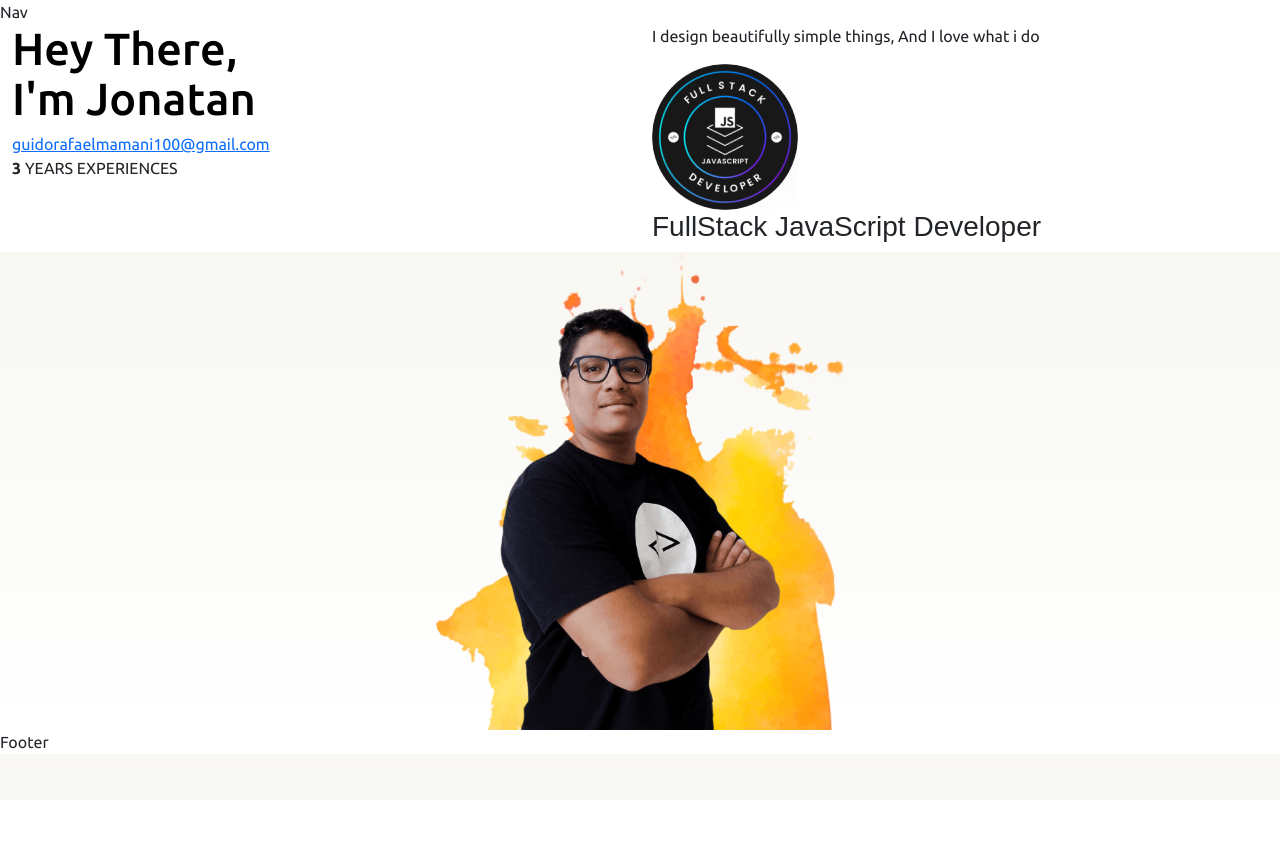
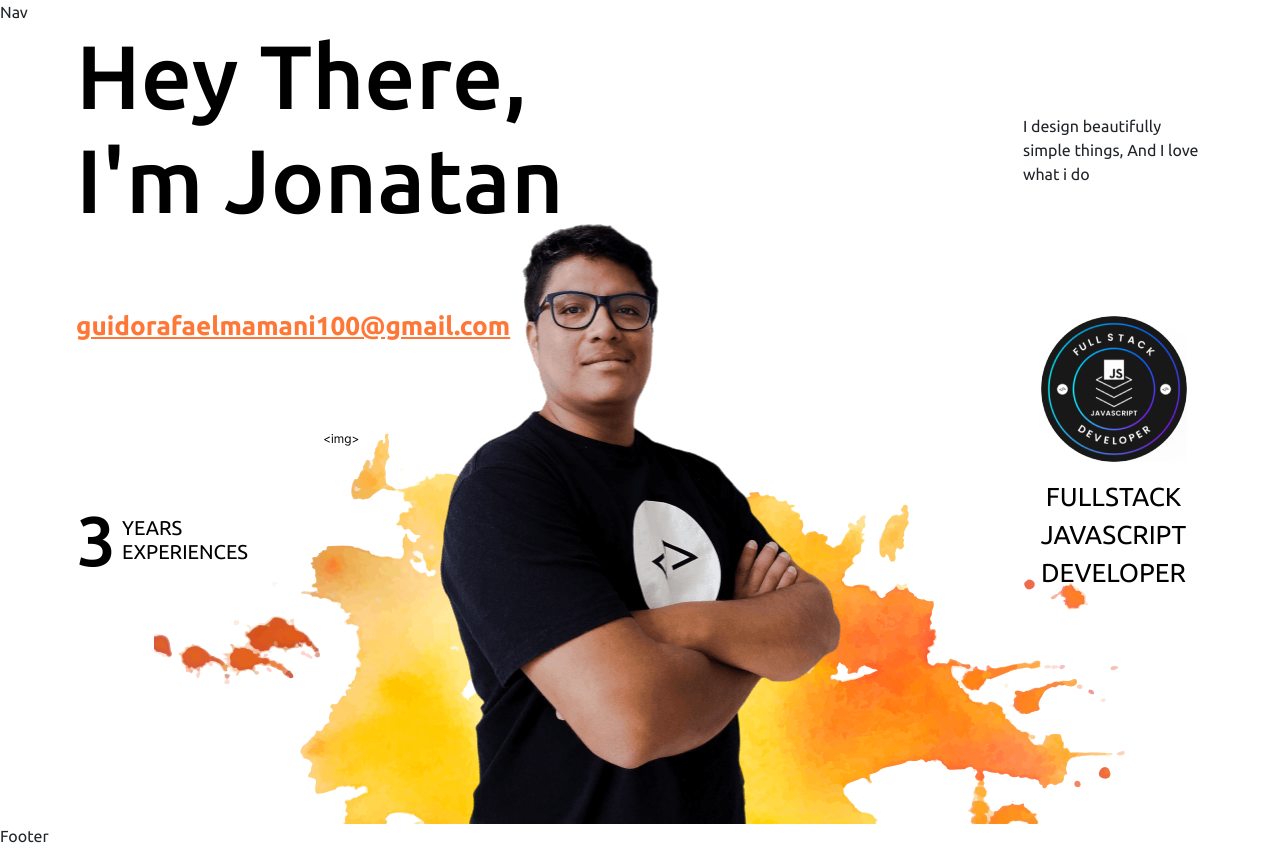
Before and after one commit to GuidoRM/landing-portfolio, a Next.js app: page / in a window 1280 px wide. Before the commit the page ends 800 px from the top, so only its background shows below. Built offline with nearby package versions, Linux system fonts and the light colour scheme.

Commit message:
feat: hero section design for desktop

```diff
--- a/components/Home/Hero.jsx
+++ b/components/Home/Hero.jsx
@@ -7,9 +7,11 @@ const Hero = () => {
   return (
     <section className='container-fluid hero'>
 
-      <div className='row'>
+      <div className='row hero__cols'>
 
-        <section className='col-lg-6'>
+        <section className='col-lg-6 row hero__cols-left'>
+
+          <div>
             <h1 className='hero__title'>
               Hey There,<br />
               I&apos;m Jonatan
@@ -25,31 +27,32 @@ const Hero = () => {
 
             <p className='hero__experiencies'>
               <strong>3 </strong>
-            YEARS EXPERIENCES
+              YEARS <br /> EXPERIENCES
             </p>
 
             <p className='hero__subtitle d-md-none'>I design beautifully simple things, And I love what i do</p>
 
+          </div>
 
         </section>
 
-        <section className='col-lg-6 hero__badge d-none d-md-block'>
+        <section className='col-lg-6 hero__badge row hero__cols-right d-none d-md-flex'>
 
             <p>I design beautifully simple things, And I love what i do</p>
 
-          <section>
+            <section className='hero__cols-right-badge'>
               <Image src={Badge} alt='Badged Full Stack Developer' />
-            <h3>FullStack JavaScript Developer</h3>
+              <h3>FULLSTACK <br /> JAVASCRIPT <br /> DEVELOPER</h3>
             </section>
 
         </section>
 
-        <section className='hero__images container-fluid text-center'>
-          <Image src={Programador} alt='Imagen personal' className='hero__images-photo'/>
+      </div>
+
+      <section className='hero__images container-fluid'>
+        <Image src={Programador} alt='Imagen personal' className='hero__images-photo' />
         <Image src={Badge} alt='Badged Full Stack Developer' className='d-md-none hero__images-badge' />
       </section>
-
-      </div>
 
     </section>
   )
--- a/pages/_app.js
+++ b/pages/_app.js
@@ -1,4 +1,3 @@
-import "@/styles/globals.css";
 import 'bootstrap/dist/css/bootstrap.css';
 import '@/styles/app.scss'
 
--- a/styles/abstract/_base.scss
+++ b/styles/abstract/_base.scss
@@ -1,5 +1,9 @@
 body {
     font-family: $font-primary;
+    width: 100%;
+    max-width: 1440px;
+    overflow: hidden;
+    margin: auto;
 }
 
 h1,h2,h3,h4,h5,h5 {
--- /dev/null
+++ b/styles/abstract/_mixins.scss
@@ -0,0 +1,5 @@
+@mixin responsive($size) {
+    @media only screen and (min-width:$size) {
+        @content;
+    }
+}
--- a/styles/abstract/_variables.scss
+++ b/styles/abstract/_variables.scss
@@ -5,3 +5,12 @@ $color-primary: #f2f2f2;
 
 $gray-100: #dedede;
 $gray-200: #a2a2a2;
+
+
+//Breakpoints sizes
+$xs: 0px;
+$sm: 576px;
+$md: 768px;
+$lg: 992px;
+$xl: 1200px;
+$xxl: 1400px;
--- a/styles/app.scss
+++ b/styles/app.scss
@@ -1,6 +1,8 @@
 // abstract
 @import './abstract/variables';
 @import './abstract/base';
+@import './abstract/mixins';
+
 //components
 
 // Utilities
--- a/styles/globals.css
+++ /dev/null
@@ -1,3 +0,0 @@
-html{
-  background: linear-gradient(180deg, #F8F7F2 0%, rgba(248, 247, 241, 0) 100%);
-}
--- a/styles/pages/home/_hero.scss
+++ b/styles/pages/home/_hero.scss
@@ -1,5 +1,75 @@
 .hero {
     position: relative;
+    height: 100vh;
+    max-height: 800px;
+    max-width: 100%;
+
+    @include responsive($md) {
+        max-width: 90%;
+    }
+
+    &__cols {
+        @include responsive($md) {
+            position: absolute;
+            height: 100%;
+            width: 100%;
+            z-index: 1;
+            display: flex;
+            justify-content: space-between;
+
+            &-left {
+                display: flex;
+                align-items: flex-start;
+
+                div {
+                    display: flex;
+                    max-width: 550px;
+                    flex-direction: column;
+                    justify-content: flex-end;
+
+                }
+            }
+
+            &-right {
+                display: flex;
+                flex-direction: column;
+                align-items: center;
+                width: fit-content;
+
+                p {
+
+                    max-width: 205px;
+                    margin-bottom: 130px;
+                    margin-top: 90px;
+                }
+
+                &-badge {
+                    display: flex;
+                    flex-direction: column;
+                    align-items: center;
+                    justify-content: center;
+                    gap: 1rem;
+
+
+
+                    h3 {
+                        color: #000;
+                        text-align: center;
+                        font-family: Ubuntu;
+                        font-size: 26px;
+                        font-style: normal;
+                        font-weight: 400;
+                        line-height: 38px;
+                        /* 146.154% */
+                        text-transform: uppercase;
+                    }
+                }
+
+            }
+        }
+
+
+    }
 
     &__title {
         color: #000;
@@ -8,6 +78,57 @@
         font-style: normal;
         font-weight: 500;
         line-height: 50px;
+
+
+        @include responsive($md) {
+            color: #000;
+            font-family: Ubuntu;
+            font-size: 90px;
+            font-style: normal;
+            font-weight: 500;
+            line-height: normal;
+            margin-bottom: 75px;
+        }
+    }
+
+    &__email {
+        @include responsive($md) {
+            color: #FF7736;
+            font-family: Ubuntu;
+            font-size: 26px;
+            font-style: normal;
+            font-weight: 700;
+            line-height: 38px;
+            /* 146.154% */
+            text-decoration-line: underline;
+            text-transform: lowercase;
+            margin-bottom: 155px;
+        }
+    }
+
+    &__experiencies {
+        @include responsive($md) {
+            display: flex;
+            align-items: center;
+            gap: 1rem;
+            color: #000;
+            font-family: Ubuntu;
+            font-size: 20px;
+            font-style: normal;
+            font-weight: 400;
+            line-height: normal;
+            text-transform: uppercase;
+
+            strong {
+                color: #000;
+                font-family: Ubuntu;
+                font-size: 70px;
+                font-style: normal;
+                font-weight: 500;
+                line-height: normal;
+                letter-spacing: -9.8px;
+            }
+        }
     }
 
     &__subtitle {
@@ -21,12 +142,21 @@
     }
 
     &__images {
-        background: url(/assets/home/fuego2.png), linear-gradient(180deg, #F8F7F2 0%, rgba(248, 247, 241, 0.00) 100%);
+        background-image: url(/assets/home/fuego2.png);
         background-repeat: no-repeat;
         background-position: bottom center;
-        background-size: contain;
         padding-top: 3rem;
         position: relative;
+        height: max-content;
+        display: flex;
+        align-items: flex-end;
+        justify-content: center;
+
+        @include responsive($md) {
+            background-image: url(/assets/home/fuego.png);
+            height: 100%;
+        }
+
 
         &-badge {
             position: absolute;
@@ -39,55 +169,12 @@
         &-photo {
             width: 300px;
             height: 430px;
+
+            @include responsive($md) {
+                width: 430px;
+                height: 612px;
+            }
+
         }
     }
 }
-
-.hero1 {
-    position: relative;
-    background: url(/assets/home/bg-yellow-sm.svg), linear-gradient(180deg, #F8F7F2 0%, rgba(248, 247, 241, 0.00) 100%);
-    background-position: center bottom;
-    background-repeat: no-repeat;
-    z-index: -2;
-    height: 730px;
-    overflow: hidden;
-
-    &__badge {
-        position: absolute;
-        width: 97px;
-        height: 97px;
-        right: 30px;
-        top: 0;
-
-        img {
-            width: 100%;
-            height: 100%;
-        }
-    }
-
-    &__title {
-        color: #000;
-        font-family: $font-primary;
-        font-size: 45px;
-        font-style: normal;
-        font-weight: 500;
-        line-height: 50px;
-        /* 111.111% */
-        margin-top: 54px;
-        margin-bottom: 17px;
-    }
-
-    &__experiencies {
-        display: none;
-    }
-
-    &__subtitle {
-        color: #25383F;
-        font-size: 16px;
-        font-style: normal;
-        font-weight: 400;
-        line-height: 32px;
-        /* 200% */
-        margin-bottom: 71px;
-    }
-}
```
Also changed, not shown: components/Layout.jsx (+8 -8 lines). Lines whose indentation alone changed are shown as unchanged.
